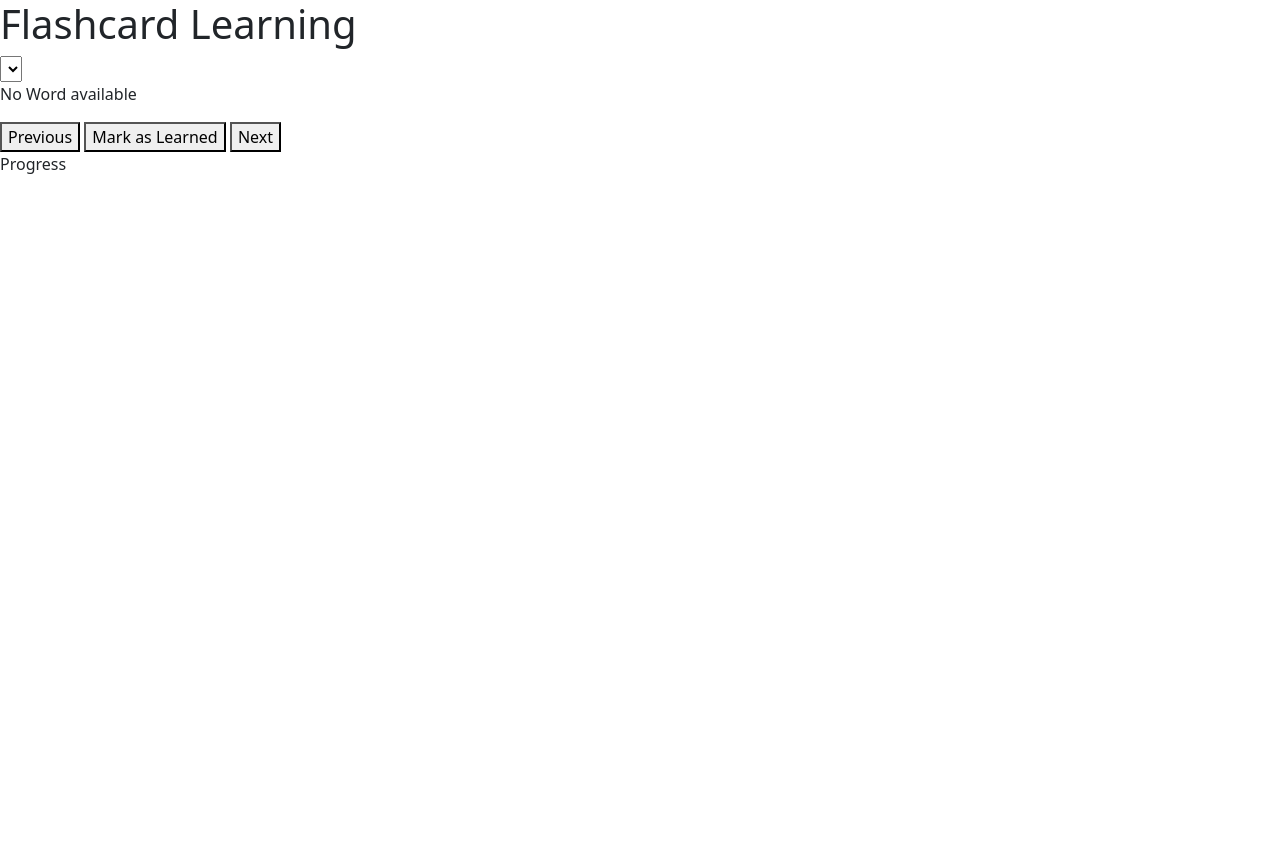
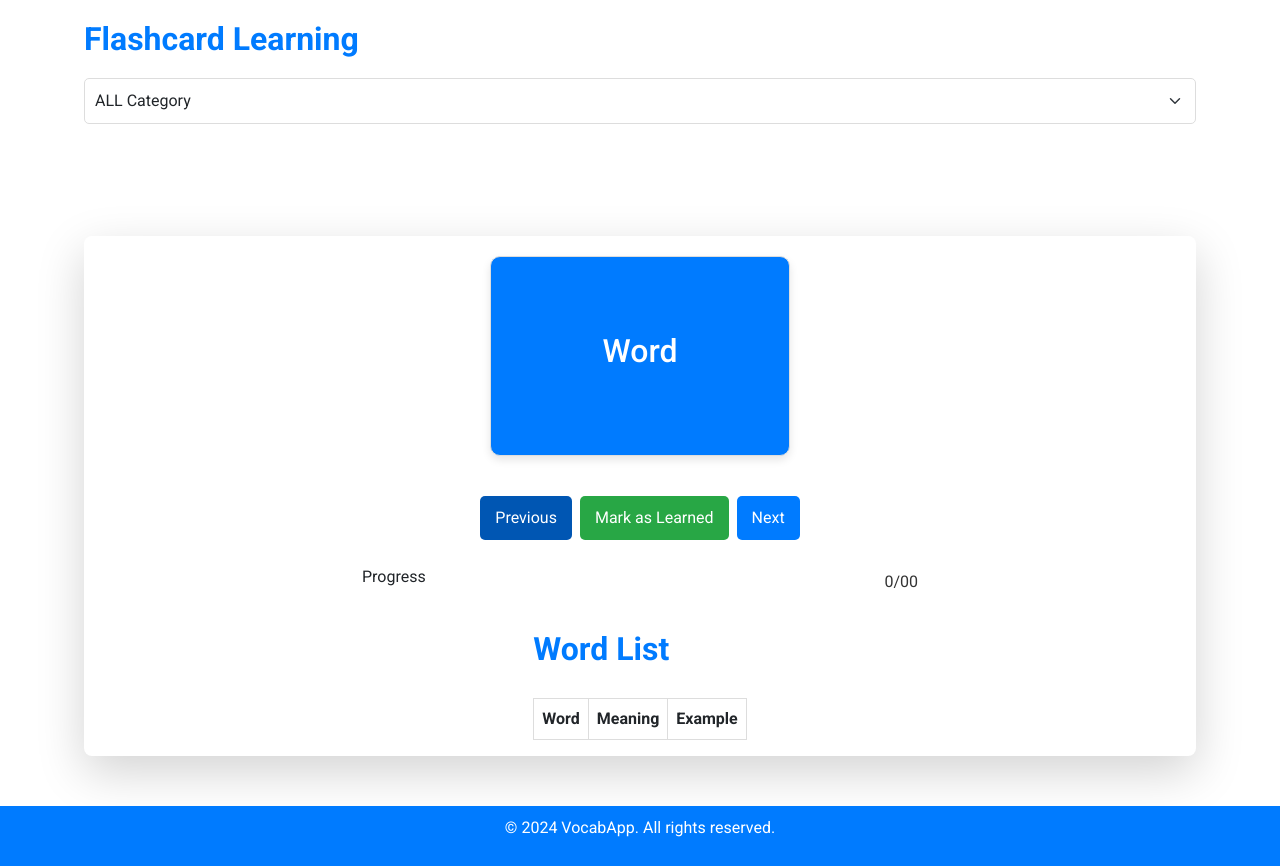
Before and after one commit to phamcongthanhvn2k6/Project-ForeignLanguageVocabularyLearningApp-KS24A-PCT, a plain HTML site: page flashCard/index.html in a window 1280 px wide. Before the commit the page ends 800 px from the top, so only its background shows below. Drawn offline with nearby package versions, Linux system fonts and the light colour scheme; files whose address does not match are found by name.

Commit message:
bosungbuoi5

```diff
--- a/flashCard/index.html
+++ b/flashCard/index.html
@@ -11,28 +11,64 @@
     <link href="https://fonts.googleapis.com/css2?family=Roboto:wght@400;500;700&display=swap" rel="stylesheet">
 </head>
 <body>
-    <div>
-        <h1>Flashcard Learning</h1>
-        <select>
+    <div id="container">
 
-        </select>
-        <div>
-            <p>No Word available</p>
-        </div>
+        <div id="main">
+            <h1 id="header">Flashcard Learning</h1>
 
-        <div>
-            <button>Previous</button>
-            <button>Mark as Learned</button>
-            <button>Next</button>
-        </div>
+            <select id="categorySelect" class="form-select" aria-label="Default select example">
+                <option value="0">ALL Category</option>
+            </select>
 
-        <div>
-            <p>Progress</p>
+            <div id="Flashcard">
+                <div id="card">
+                        <div id="front" class="card-content">
+                            <h2>Word</h2>
+                        </div>
+                        <div id="back" class="card-content">
+                            <h2>Example</h2>
+                        </div>
+                    </div>
 
+                    <div id="action">
+                        <button id="previousButton" onclick="showPreviousWord(filteredVocabulary)">Previous</button>
+                        <button id="markAsLearnedButton" onclick="markAsLearned()">Mark as Learned</button>
+                        <button id="nextButton" onclick="showNextWord(filteredVocabulary)">Next</button>
+                    </div>
+
+                    <div id="progress">
+                        <div id="progress-text-container">
+                            <p>Progress</p>
+                            <p id="progress-text">0/00</p> <!-- Hiển thị số từ đã học -->
+                        </div>
+
+                        <div id="progress-bar" class="progress-bar" style="width: 0%;"></div>
+                    </div>
+
+            <div>
+                <h1 id="header">Word List</h1>
+                <div id="table">
+                    <table class="table table-striped">
+                        <thead>
+                            <tr>
+                                <th scope="col">Word</th>
+                                <th scope="col">Meaning</th>
+                                <th scope="col">Example</th>
+                            </tr>
+                        </thead>
+                        <tbody id="data">
+                            <!-- Data will be populated here dynamically -->
+                        </tbody>
+                    </table>
+                </div>
+            </div>
         </div>
     </div>
+</div>
 
-
+    <footer>
+        <p>© 2024 VocabApp. All rights reserved.</p>
+    </footer>
     <script src="/home/main.js"></script>
     <script src="main.js"></script>
 </body>
--- a/flashCard/main.js
+++ b/flashCard/main.js
@@ -0,0 +1,157 @@
+let learnedCount = 0; // Biến lưu số từ đã học
+let learnedWords = []; // Mảng lưu trạng thái các từ đã học
+let filteredVocabulary = []; // Biến toàn cục lưu danh sách đã lọc
+
+if (!localStorage.getItem("categoriesList")) {
+    localStorage.setItem("categoriesList", JSON.stringify(categoriesList));
+} else {
+    categoriesList = JSON.parse(localStorage.getItem("categoriesList"));
+}
+
+if (!localStorage.getItem("vocabularyList")) {
+    localStorage.setItem("vocabularyList", JSON.stringify(vocabularyList));
+} else {
+    vocabularyList = JSON.parse(localStorage.getItem("vocabularyList"));
+}
+
+
+function renderCategoryOptions() {
+    const categorySelect = document.querySelector("#categorySelect");
+    const categoriesList = JSON.parse(localStorage.getItem("categoriesList")) || [];
+    console.log(categoriesList);
+    // Xóa các option cũ (nếu có)
+    categorySelect.innerHTML = '<option value="0">ALL Category</option>';
+
+    // Thêm các option từ categoriesList
+    categoriesList.forEach((category, index) => {
+        const option = document.createElement("option");
+        option.value = index + 1; // Giá trị của option
+        option.textContent = category.name; // Tên danh mục
+        categorySelect.appendChild(option);
+    });
+}
+
+// Gọi hàm khi trang tải
+document.addEventListener("DOMContentLoaded", () => {
+    document.querySelector("#categorySelect").addEventListener("change", filterVocabularyByCategory);
+
+    // Gọi hàm render danh mục và hiển thị từ vựng mặc định
+    renderCategoryOptions(); // Render danh mục vào <select>
+    filterVocabularyByCategory(); // Hiển thị tất cả từ vựng ban đầu
+    renderFlashcard();// Hiển thị từ vựng đầu tiên trên flashcard
+    updateProgressBar();    // Cập nhật thanh tiến độ
+});
+
+document.querySelector("#card").addEventListener("click", function () {
+    this.classList.toggle("flipped"); // Thêm hoặc xóa class "flipped" để quay thẻ
+});
+
+function filterVocabularyByCategory() {
+    const categorySelect = document.querySelector("#categorySelect");
+    if (!categorySelect) {
+        console.error("Không tìm thấy phần tử #categorySelect");
+        return;
+    }
+
+    const selectedCategory = categorySelect.options[categorySelect.selectedIndex].text; // Lấy tên danh mục được chọn
+    const vocabularyList = JSON.parse(localStorage.getItem("vocabularyList")) || [];
+
+    // Lọc từ vựng theo danh mục
+    filteredVocabulary = selectedCategory === "ALL Category"
+        ? vocabularyList // Nếu chọn "ALL Category", hiển thị tất cả
+        : vocabularyList.filter(vocab => vocab.categorySelect === selectedCategory);
+
+    console.log("Danh sách từ vựng sau khi lọc:", filteredVocabulary);
+
+    // Reset trạng thái từ đã học
+    learnedWords = [];
+
+    // Cập nhật thanh tiến độ
+    updateProgressBar();
+
+    // Hiển thị từ đầu tiên trong danh sách đã lọc
+    currentIndex = 0;
+    renderFlashcard(filteredVocabulary);
+    renderData(filteredVocabulary); // Hiển thị danh sách từ vựng đã lọc
+}
+
+function renderData(danhSach = vocabularyList) {
+    const vocabularyData = document.querySelector('#data');
+    let dataHTML = "";
+    for (let i = 0; i < danhSach.length; i++) {
+        dataHTML += `
+        <tr>
+            <td>${danhSach[i].word}</td>
+            <td>${danhSach[i].meaning}</td>
+            <td>${danhSach[i].categorySelect}</td>
+        </tr>
+        `;
+    }
+    vocabularyData.innerHTML = dataHTML;
+}
+let currentIndex = 0; // Chỉ số từ vựng hiện tại
+
+function renderFlashcard(danhSach = vocabularyList) {
+    if (!danhSach || danhSach.length === 0) {
+        // Hiển thị thông báo nếu danh sách trống
+        document.querySelector("#front h2").textContent = "No words available";
+        document.querySelector("#back h2").textContent = "";
+        return;
+    }
+
+    // Lấy từ vựng hiện tại
+    const currentWord = danhSach[currentIndex];
+
+    // Hiển thị từ vựng lên flashcard
+    document.querySelector("#front h2").textContent = currentWord.word;
+    document.querySelector("#back h2").textContent = currentWord.meaning;
+}
+
+function showNextWord(danhSach = vocabularyList) {
+    if (!danhSach || danhSach.length === 0) {
+        console.error("No words available.");
+        return;
+    }
+    currentIndex = (currentIndex + 1) % danhSach.length; // Chuyển sang từ tiếp theo
+    renderFlashcard(danhSach);
+}
+
+function showPreviousWord(danhSach = vocabularyList) {
+    if (!danhSach || danhSach.length === 0) {
+        console.error("No words available.");
+        return;
+    }
+    currentIndex = (currentIndex - 1 + danhSach.length) % danhSach.length; // Quay lại từ trước đó
+    renderFlashcard(danhSach);
+}
+
+function updateProgressBar() {
+    const vocabularyList = JSON.parse(localStorage.getItem("vocabularyList")) || [];
+    const totalWords = vocabularyList.length;
+
+    const progressPercentage = totalWords > 0 ? (learnedWords.length / totalWords) * 100 : 0;
+
+    const progressBar = document.querySelector("#progress-bar");
+    progressBar.style.width = `${progressPercentage}%`; // Cập nhật chiều rộng thanh tiến độ
+    progressBar.textContent = `${Math.round(progressPercentage)}%`; // Hiển thị phần trăm
+
+    // Cập nhật chỉ số từ đã học
+    const progressText = document.querySelector("#progress-text");
+    progressText.textContent = `${learnedWords.length}/${totalWords}`; // Hiển thị số từ đã học so với tổng số từ
+}
+
+function markAsLearned() {
+    const vocabularyList = JSON.parse(localStorage.getItem("vocabularyList")) || [];
+    if (vocabularyList.length === 0) {
+        console.error("No words available.");
+        return;
+    }
+
+    // Kiểm tra nếu từ hiện tại chưa được đánh dấu là "đã học"
+    if (!learnedWords.includes(currentIndex)) {
+        learnedWords.push(currentIndex); // Thêm chỉ số từ hiện tại vào mảng learnedWords
+    }
+
+    // Cập nhật thanh tiến độ
+    updateProgressBar();
+}
--- a/flashCard/styles.css
+++ b/flashCard/styles.css
@@ -0,0 +1,232 @@
+/* Reset mặc định */
+body, h1, h2, p, div, table, th, td, select, button {
+    margin: 0;
+    padding: 0;
+    box-sizing: border-box;
+    font-family: 'Roboto', sans-serif;
+}
+
+/* Toàn bộ trang */
+body {
+    display: flex;
+    flex-direction: column;
+    max-width: 100; /* Chiều rộng tối đa */
+    min-height: 100vh; /* Chiều cao tối thiểu bằng chiều cao màn hình */
+    background-color: #f9f9f9;
+    color: #333;
+    line-height: 1.6;
+}
+
+/* Container chính */
+#container {
+    flex: 1; /* Đẩy footer xuống dưới */
+    max-width: 90%; /* Chiều rộng tối đa là 90% màn hình */
+    width: 100%; /* Đảm bảo chiếm toàn bộ chiều rộng */
+    min-width: 800px; /* Đặt chiều rộng tối thiểu để tránh quá nhỏ */
+    margin: 0 auto; /* Căn giữa container */
+    padding: 20px;
+    background: #fff;
+    border-radius: 8px;
+}
+
+/* Header */
+#header {
+    text-align: left;
+    font-size: 2rem;
+    font-weight: 700;
+    margin-bottom: 20px;
+    color: #007bff;
+}
+
+/* Select danh mục */
+#categorySelect {
+    margin: 20px 0;
+    padding: 10px;
+    font-size: 1rem;
+    border-radius: 5px;
+    border: 1px solid #ddd;
+}
+
+/* Flashcard */
+#Flashcard {
+    height: auto;
+    margin-top: 10%;
+    display: flex;
+    flex-direction: column;
+    align-items: center;
+    margin-bottom: 30px;
+    box-shadow: 0px 16px 48px rgba(0, 0, 0, 0.176);
+    border-radius: 8px;
+}
+
+/* Container của flashcard */
+#card {
+    width: 300px;
+    height: 200px;
+    perspective: 1000px; /* Tạo hiệu ứng 3D */
+    margin: 20px auto;
+    position: relative;
+}
+
+/* Nội dung của flashcard */
+.card-content {
+    width: 100%;
+    height: 100%;
+    position: absolute;
+    backface-visibility: hidden; /* Ẩn mặt sau khi không hiển thị */
+    display: flex;
+    justify-content: center;
+    align-items: center;
+    border: 1px solid #ddd;
+    border-radius: 10px;
+    box-shadow: 0 4px 8px rgba(0, 0, 0, 0.1);
+    transition: transform 0.6s ease-in-out; /* Hiệu ứng quay */
+}
+
+/* Mặt trước */
+#front {
+    display: flex;
+    flex-direction: column;
+    background-color: #007bff;
+    color: white;
+    transform: rotateY(0deg); /* Mặc định mặt trước */
+}
+
+/* Mặt sau */
+#back {
+    display: flex;
+    flex-direction: column;
+    background-color: #6c757d;
+    color: white;
+    transform: rotateY(180deg); /* Mặt sau quay 180 độ */
+}
+
+/* Khi quay flashcard */
+#card.flipped #front {
+    transform: rotateY(-180deg); /* Quay mặt trước ra sau */
+}
+
+#card.flipped #back {
+    transform: rotateY(0deg); /* Quay mặt sau ra trước */
+}
+
+/* Nút hành động */
+#action {
+    display: flex;
+    justify-content: space-between;
+    margin-top: 20px;
+}
+
+#previousButton {
+    margin: 0 8px;
+    padding: 10px 15px;
+    font-size: 1rem;
+    border: none;
+    border-radius: 5px;
+    background-color: #007bff;
+    color: white;
+    cursor: pointer;
+    transition: background 0.3s;
+}
+
+#previousButton {
+    background-color: #0056b3;
+}
+
+#nextButton {
+    margin: 0 8px;
+    padding: 10px 15px;
+    font-size: 1rem;
+    border: none;
+    border-radius: 5px;
+    background-color: #007bff;
+    color: white;
+    cursor: pointer;
+    transition: background 0.3s;
+}
+
+#nextButton:hover {
+    background-color: #0056b3;
+}
+
+#markAsLearnedButton {
+    background-color: #28a745; /* Màu xanh lá */
+    color: white; /* Màu chữ trắng */
+    border: none; /* Loại bỏ viền */
+    padding: 10px 15px; /* Khoảng cách bên trong */
+    font-size: 1rem; /* Kích thước chữ */
+    border-radius: 5px; /* Bo góc */
+    cursor: pointer; /* Con trỏ chuột dạng tay khi hover */
+    transition: background-color 0.3s ease; /* Hiệu ứng chuyển màu */
+}
+
+#markAsLearnedButton:hover {
+    background-color: #218838; /* Màu xanh lá đậm hơn khi hover */
+}
+
+/* Thanh tiến độ */
+#progress {
+    margin-top: 20px;
+    text-align: center;
+    width: 50%;
+}
+
+#progress-bar {
+    height: 20px;
+    background-color: #007bff;
+    color: white;
+    text-align: center;
+    line-height: 20px;
+    border-radius: 10px;
+    transition: width 0.3s ease-in-out;
+}
+
+#progress-text-container{
+    display: flex;
+    justify-content: space-between;
+    margin-top: 5px;
+}
+#progress-text {
+    font-size: 1rem;
+    margin-top: 5px;
+    color: #333;
+}
+
+/* Bảng từ vựng */
+#table {
+    margin-top: 30px;
+}
+
+.table {
+    width: 100%;
+    border-collapse: collapse;
+    margin-top: 20px;
+}
+
+.table th, .table td {
+    padding: 10px;
+    text-align: left;
+    border: 1px solid #ddd;
+}
+
+.table th {
+    background: #007bff;
+    color: #fff;
+}
+
+.table-striped tbody tr:nth-child(odd) {
+    background: #f2f2f2;
+}
+
+.table-striped tbody tr:hover {
+    background: #e9ecef;
+}
+
+/* Footer */
+footer {
+    text-align: center;
+    background: #007bff;
+    color: #fff;
+    padding: 10px 0;
+    margin-top: auto; /* Đảm bảo footer luôn ở cuối */
+}
```
